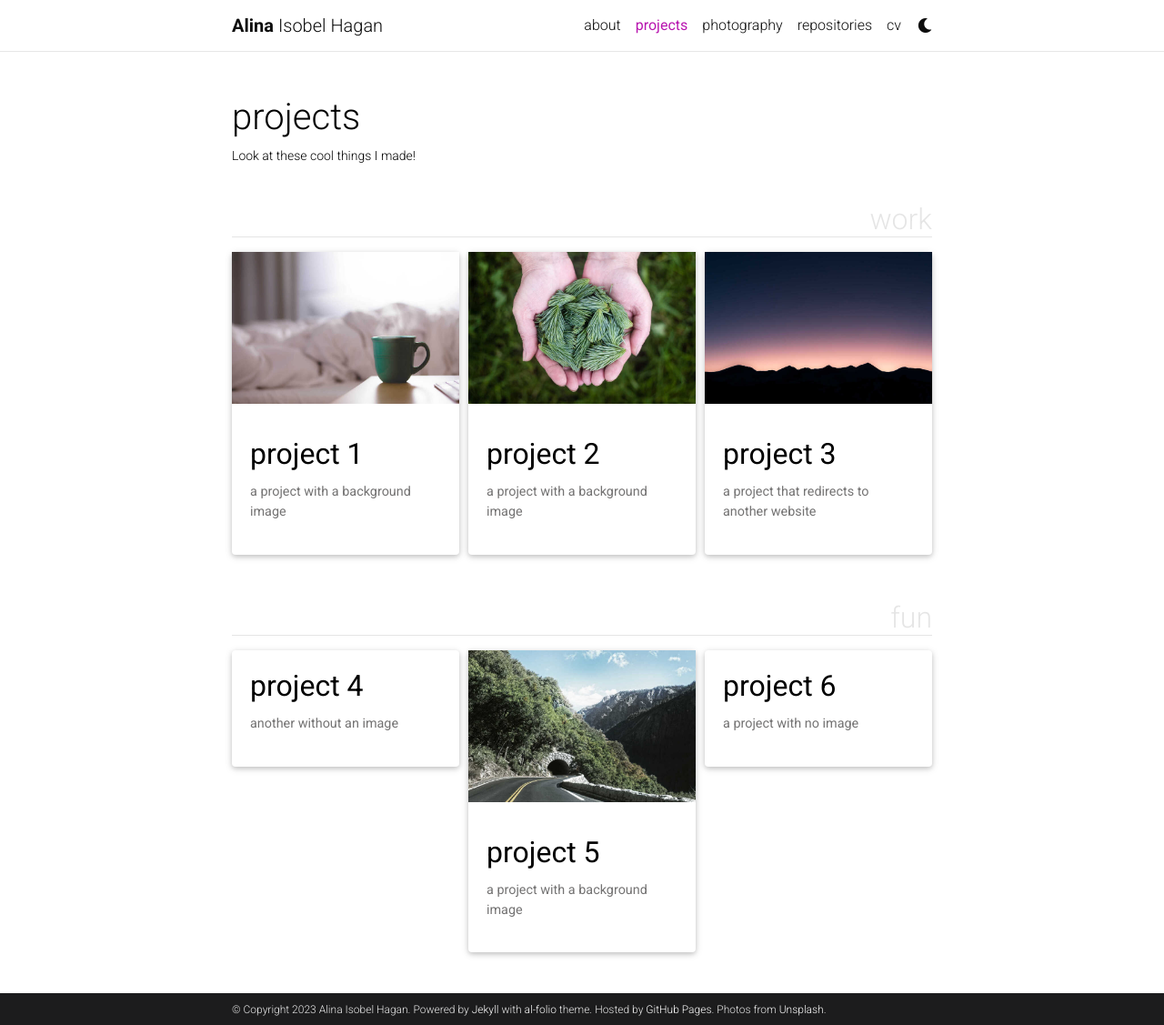
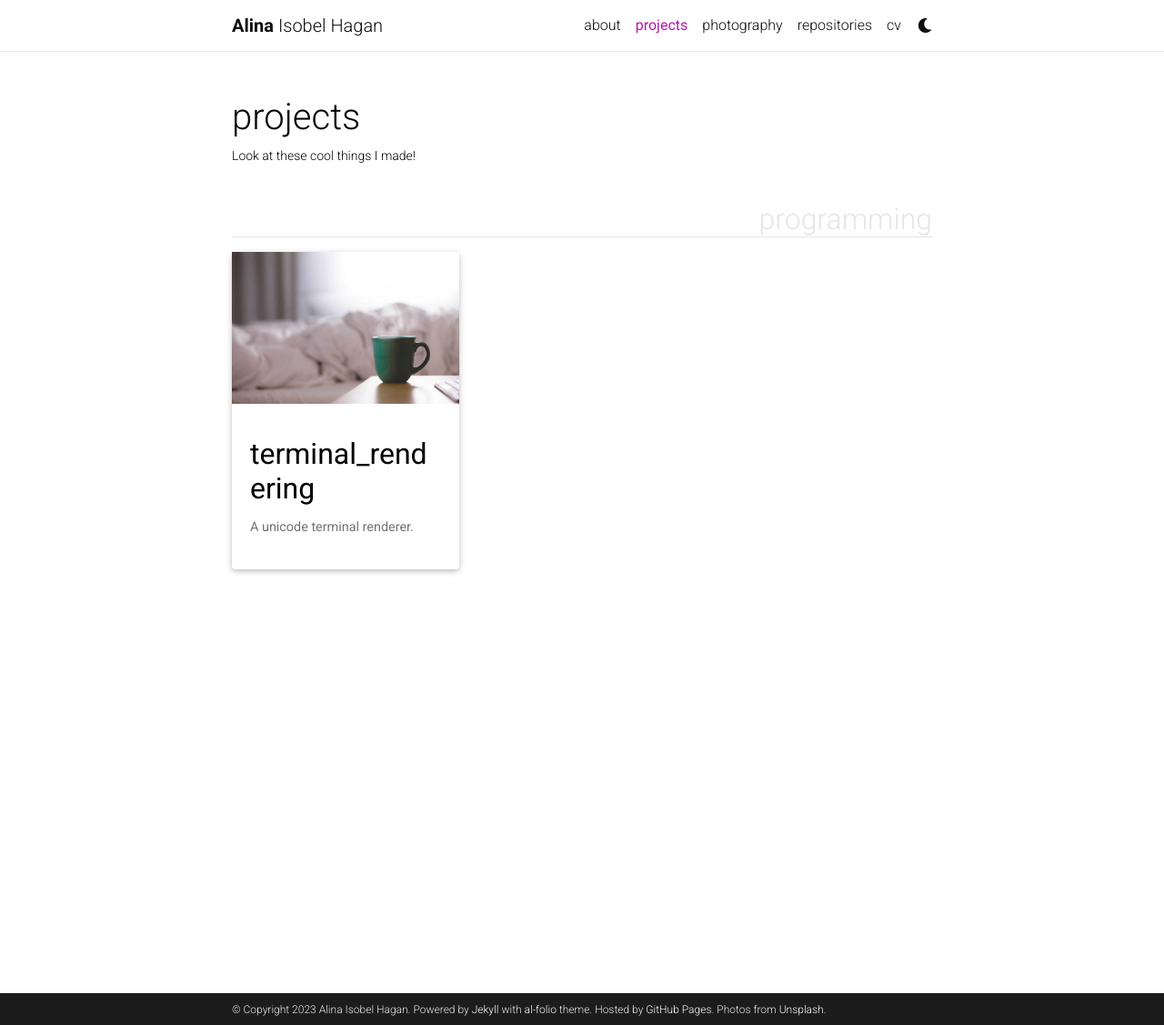
Before and after one commit to aihphysics/aihphysics.github.io, a Jekyll site: the page built from _pages/projects.md, in a window 1280 px wide and 1127 px high. Shown: the whole window at 91% size. Built offline with Jekyll 4.4.1, drawn with Linux system fonts in a browser that asks for light colours; full-size pictures stand in for the smaller copies a plugin makes; comment, search, counter and statistics services are not loaded; a style sheet for code colours, icons or effects is not loaded.

Commit message:
some update

````diff
--- a/_pages/projects.md
+++ b/_pages/projects.md
@@ -5,7 +5,7 @@ permalink: /projects/
 description: Look at these cool things I made!
 nav: true
 nav_order: 2
-display_categories: [work, fun]
+display_categories: [ programming ]
 horizontal: false
 ---
 
--- a/_projects/1_project.md
+++ b/_projects/1_project.md
@@ -1,10 +1,10 @@
 ---
 layout: page
-title: project 1
-description: a project with a background image
+title: terminal_rendering
+description: A unicode terminal renderer.
 img: assets/img/12.jpg
 importance: 1
-category: work
+category: programming
 ---
 
 Every project has a beautiful feature showcase page.
--- a/_projects/2_project.md
+++ /dev/null
@@ -1,80 +0,0 @@
----
-layout: page
-title: project 2
-description: a project with a background image
-img: assets/img/3.jpg
-importance: 2
-category: work
----
-
-Every project has a beautiful feature showcase page.
-It's easy to include images in a flexible 3-column grid format.
-Make your photos 1/3, 2/3, or full width.
-
-To give your project a background in the portfolio page, just add the img tag to the front matter like so:
-
-    ---
-    layout: page
-    title: project
-    description: a project with a background image
-    img: /assets/img/12.jpg
-    ---
-
-<div class="row">
-    <div class="col-sm mt-3 mt-md-0">
-        {% include figure.html path="assets/img/1.jpg" title="example image" class="img-fluid rounded z-depth-1" %}
-    </div>
-    <div class="col-sm mt-3 mt-md-0">
-        {% include figure.html path="assets/img/3.jpg" title="example image" class="img-fluid rounded z-depth-1" %}
-    </div>
-    <div class="col-sm mt-3 mt-md-0">
-        {% include figure.html path="assets/img/5.jpg" title="example image" class="img-fluid rounded z-depth-1" %}
-    </div>
-</div>
-<div class="caption">
-    Caption photos easily. On the left, a road goes through a tunnel. Middle, leaves artistically fall in a hipster photoshoot. Right, in another hipster photoshoot, a lumberjack grasps a handful of pine needles.
-</div>
-<div class="row">
-    <div class="col-sm mt-3 mt-md-0">
-        {% include figure.html path="assets/img/5.jpg" title="example image" class="img-fluid rounded z-depth-1" %}
-    </div>
-</div>
-<div class="caption">
-    This image can also have a caption. It's like magic.
-</div>
-
-You can also put regular text between your rows of images.
-Say you wanted to write a little bit about your project before you posted the rest of the images.
-You describe how you toiled, sweated, *bled* for your project, and then... you reveal its glory in the next row of images.
-
-
-<div class="row justify-content-sm-center">
-    <div class="col-sm-8 mt-3 mt-md-0">
-        {% include figure.html path="assets/img/6.jpg" title="example image" class="img-fluid rounded z-depth-1" %}
-    </div>
-    <div class="col-sm-4 mt-3 mt-md-0">
-        {% include figure.html path="assets/img/11.jpg" title="example image" class="img-fluid rounded z-depth-1" %}
-    </div>
-</div>
-<div class="caption">
-    You can also have artistically styled 2/3 + 1/3 images, like these.
-</div>
-
-
-The code is simple.
-Just wrap your images with `<div class="col-sm">` and place them inside `<div class="row">` (read more about the <a href="https://getbootstrap.com/docs/4.4/layout/grid/">Bootstrap Grid</a> system).
-To make images responsive, add `img-fluid` class to each; for rounded corners and shadows use `rounded` and `z-depth-1` classes.
-Here's the code for the last row of images above:
-
-{% raw %}
-```html
-<div class="row justify-content-sm-center">
-    <div class="col-sm-8 mt-3 mt-md-0">
-        {% include figure.html path="assets/img/6.jpg" title="example image" class="img-fluid rounded z-depth-1" %}
-    </div>
-    <div class="col-sm-4 mt-3 mt-md-0">
-        {% include figure.html path="assets/img/11.jpg" title="example image" class="img-fluid rounded z-depth-1" %}
-    </div>
-</div>
-```
-{% endraw %}
--- a/_projects/4_project.md
+++ /dev/null
@@ -1,80 +0,0 @@
----
-layout: page
-title: project 4
-description: another without an image
-img:
-importance: 3
-category: fun
----
-
-Every project has a beautiful feature showcase page.
-It's easy to include images in a flexible 3-column grid format.
-Make your photos 1/3, 2/3, or full width.
-
-To give your project a background in the portfolio page, just add the img tag to the front matter like so:
-
-    ---
-    layout: page
-    title: project
-    description: a project with a background image
-    img: /assets/img/12.jpg
-    ---
-
-<div class="row">
-    <div class="col-sm mt-3 mt-md-0">
-        {% include figure.html path="assets/img/1.jpg" title="example image" class="img-fluid rounded z-depth-1" %}
-    </div>
-    <div class="col-sm mt-3 mt-md-0">
-        {% include figure.html path="assets/img/3.jpg" title="example image" class="img-fluid rounded z-depth-1" %}
-    </div>
-    <div class="col-sm mt-3 mt-md-0">
-        {% include figure.html path="assets/img/5.jpg" title="example image" class="img-fluid rounded z-depth-1" %}
-    </div>
-</div>
-<div class="caption">
-    Caption photos easily. On the left, a road goes through a tunnel. Middle, leaves artistically fall in a hipster photoshoot. Right, in another hipster photoshoot, a lumberjack grasps a handful of pine needles.
-</div>
-<div class="row">
-    <div class="col-sm mt-3 mt-md-0">
-        {% include figure.html path="assets/img/5.jpg" title="example image" class="img-fluid rounded z-depth-1" %}
-    </div>
-</div>
-<div class="caption">
-    This image can also have a caption. It's like magic.
-</div>
-
-You can also put regular text between your rows of images.
-Say you wanted to write a little bit about your project before you posted the rest of the images.
-You describe how you toiled, sweated, *bled* for your project, and then... you reveal its glory in the next row of images.
-
-
-<div class="row justify-content-sm-center">
-    <div class="col-sm-8 mt-3 mt-md-0">
-        {% include figure.html path="assets/img/6.jpg" title="example image" class="img-fluid rounded z-depth-1" %}
-    </div>
-    <div class="col-sm-4 mt-3 mt-md-0">
-        {% include figure.html path="assets/img/11.jpg" title="example image" class="img-fluid rounded z-depth-1" %}
-    </div>
-</div>
-<div class="caption">
-    You can also have artistically styled 2/3 + 1/3 images, like these.
-</div>
-
-
-The code is simple.
-Just wrap your images with `<div class="col-sm">` and place them inside `<div class="row">` (read more about the <a href="https://getbootstrap.com/docs/4.4/layout/grid/">Bootstrap Grid</a> system).
-To make images responsive, add `img-fluid` class to each; for rounded corners and shadows use `rounded` and `z-depth-1` classes.
-Here's the code for the last row of images above:
-
-{% raw %}
-```html
-<div class="row justify-content-sm-center">
-    <div class="col-sm-8 mt-3 mt-md-0">
-        {% include figure.html path="assets/img/6.jpg" title="example image" class="img-fluid rounded z-depth-1" %}
-    </div>
-    <div class="col-sm-4 mt-3 mt-md-0">
-        {% include figure.html path="assets/img/11.jpg" title="example image" class="img-fluid rounded z-depth-1" %}
-    </div>
-</div>
-```
-{% endraw %}
--- a/_projects/5_project.md
+++ /dev/null
@@ -1,80 +0,0 @@
----
-layout: page
-title: project 5
-description: a project with a background image
-img: assets/img/1.jpg
-importance: 3
-category: fun
----
-
-Every project has a beautiful feature showcase page.
-It's easy to include images in a flexible 3-column grid format.
-Make your photos 1/3, 2/3, or full width.
-
-To give your project a background in the portfolio page, just add the img tag to the front matter like so:
-
-    ---
-    layout: page
-    title: project
-    description: a project with a background image
-    img: /assets/img/12.jpg
-    ---
-
-<div class="row">
-    <div class="col-sm mt-3 mt-md-0">
-        {% include figure.html path="assets/img/1.jpg" title="example image" class="img-fluid rounded z-depth-1" %}
-    </div>
-    <div class="col-sm mt-3 mt-md-0">
-        {% include figure.html path="assets/img/3.jpg" title="example image" class="img-fluid rounded z-depth-1" %}
-    </div>
-    <div class="col-sm mt-3 mt-md-0">
-        {% include figure.html path="assets/img/5.jpg" title="example image" class="img-fluid rounded z-depth-1" %}
-    </div>
-</div>
-<div class="caption">
-    Caption photos easily. On the left, a road goes through a tunnel. Middle, leaves artistically fall in a hipster photoshoot. Right, in another hipster photoshoot, a lumberjack grasps a handful of pine needles.
-</div>
-<div class="row">
-    <div class="col-sm mt-3 mt-md-0">
-        {% include figure.html path="assets/img/5.jpg" title="example image" class="img-fluid rounded z-depth-1" %}
-    </div>
-</div>
-<div class="caption">
-    This image can also have a caption. It's like magic.
-</div>
-
-You can also put regular text between your rows of images.
-Say you wanted to write a little bit about your project before you posted the rest of the images.
-You describe how you toiled, sweated, *bled* for your project, and then... you reveal its glory in the next row of images.
-
-
-<div class="row justify-content-sm-center">
-    <div class="col-sm-8 mt-3 mt-md-0">
-        {% include figure.html path="assets/img/6.jpg" title="example image" class="img-fluid rounded z-depth-1" %}
-    </div>
-    <div class="col-sm-4 mt-3 mt-md-0">
-        {% include figure.html path="assets/img/11.jpg" title="example image" class="img-fluid rounded z-depth-1" %}
-    </div>
-</div>
-<div class="caption">
-    You can also have artistically styled 2/3 + 1/3 images, like these.
-</div>
-
-
-The code is simple.
-Just wrap your images with `<div class="col-sm">` and place them inside `<div class="row">` (read more about the <a href="https://getbootstrap.com/docs/4.4/layout/grid/">Bootstrap Grid</a> system).
-To make images responsive, add `img-fluid` class to each; for rounded corners and shadows use `rounded` and `z-depth-1` classes.
-Here's the code for the last row of images above:
-
-{% raw %}
-```html
-<div class="row justify-content-sm-center">
-    <div class="col-sm-8 mt-3 mt-md-0">
-        {% include figure.html path="assets/img/6.jpg" title="example image" class="img-fluid rounded z-depth-1" %}
-    </div>
-    <div class="col-sm-4 mt-3 mt-md-0">
-        {% include figure.html path="assets/img/11.jpg" title="example image" class="img-fluid rounded z-depth-1" %}
-    </div>
-</div>
-```
-{% endraw %}
--- a/_projects/6_project.md
+++ /dev/null
@@ -1,80 +0,0 @@
----
-layout: page
-title: project 6
-description: a project with no image
-img:
-importance: 4
-category: fun
----
-
-Every project has a beautiful feature showcase page.
-It's easy to include images in a flexible 3-column grid format.
-Make your photos 1/3, 2/3, or full width.
-
-To give your project a background in the portfolio page, just add the img tag to the front matter like so:
-
-    ---
-    layout: page
-    title: project
-    description: a project with a background image
-    img: /assets/img/12.jpg
-    ---
-
-<div class="row">
-    <div class="col-sm mt-3 mt-md-0">
-        {% include figure.html path="assets/img/1.jpg" title="example image" class="img-fluid rounded z-depth-1" %}
-    </div>
-    <div class="col-sm mt-3 mt-md-0">
-        {% include figure.html path="assets/img/3.jpg" title="example image" class="img-fluid rounded z-depth-1" %}
-    </div>
-    <div class="col-sm mt-3 mt-md-0">
-        {% include figure.html path="assets/img/5.jpg" title="example image" class="img-fluid rounded z-depth-1" %}
-    </div>
-</div>
-<div class="caption">
-    Caption photos easily. On the left, a road goes through a tunnel. Middle, leaves artistically fall in a hipster photoshoot. Right, in another hipster photoshoot, a lumberjack grasps a handful of pine needles.
-</div>
-<div class="row">
-    <div class="col-sm mt-3 mt-md-0">
-        {% include figure.html path="assets/img/5.jpg" title="example image" class="img-fluid rounded z-depth-1" %}
-    </div>
-</div>
-<div class="caption">
-    This image can also have a caption. It's like magic.
-</div>
-
-You can also put regular text between your rows of images.
-Say you wanted to write a little bit about your project before you posted the rest of the images.
-You describe how you toiled, sweated, *bled* for your project, and then... you reveal its glory in the next row of images.
-
-
-<div class="row justify-content-sm-center">
-    <div class="col-sm-8 mt-3 mt-md-0">
-        {% include figure.html path="assets/img/6.jpg" title="example image" class="img-fluid rounded z-depth-1" %}
-    </div>
-    <div class="col-sm-4 mt-3 mt-md-0">
-        {% include figure.html path="assets/img/11.jpg" title="example image" class="img-fluid rounded z-depth-1" %}
-    </div>
-</div>
-<div class="caption">
-    You can also have artistically styled 2/3 + 1/3 images, like these.
-</div>
-
-
-The code is simple.
-Just wrap your images with `<div class="col-sm">` and place them inside `<div class="row">` (read more about the <a href="https://getbootstrap.com/docs/4.4/layout/grid/">Bootstrap Grid</a> system).
-To make images responsive, add `img-fluid` class to each; for rounded corners and shadows use `rounded` and `z-depth-1` classes.
-Here's the code for the last row of images above:
-
-{% raw %}
-```html
-<div class="row justify-content-sm-center">
-    <div class="col-sm-8 mt-3 mt-md-0">
-        {% include figure.html path="assets/img/6.jpg" title="example image" class="img-fluid rounded z-depth-1" %}
-    </div>
-    <div class="col-sm-4 mt-3 mt-md-0">
-        {% include figure.html path="assets/img/11.jpg" title="example image" class="img-fluid rounded z-depth-1" %}
-    </div>
-</div>
-```
-{% endraw %}
````
Also changed, not shown: _pages/repositories.md (+1 -1 lines), _projects/3_project.md (deleted, +0 -81 lines).
